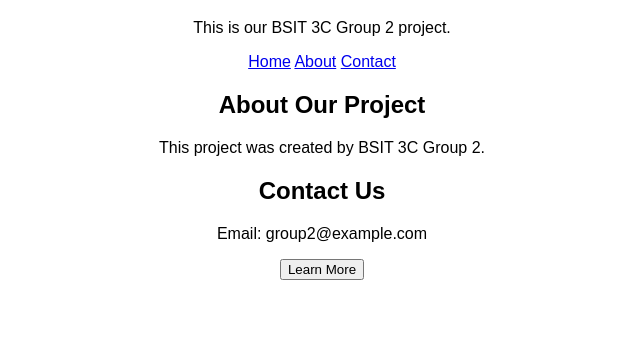
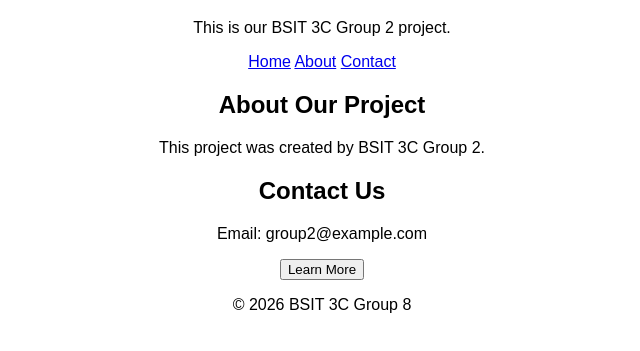
Before and after one commit to ejrderesma-svg/Deresma-BSIT3C, a website: page index.html in a window 1280 px wide. Shown: the part 61-412 px from the top of the page, without its empty margins (318-958 px from the left). Drawn offline with Linux system fonts and the light colour scheme.

Commit message:
Added footer

```diff
--- a/index.html
+++ b/index.html
@@ -33,5 +33,9 @@
 
     <button>Learn More</button>
 
+    <footer>
+        <p>© 2026 BSIT 3C Group 8</p>
+    </footer>
+
 </body>
 </html>
```
